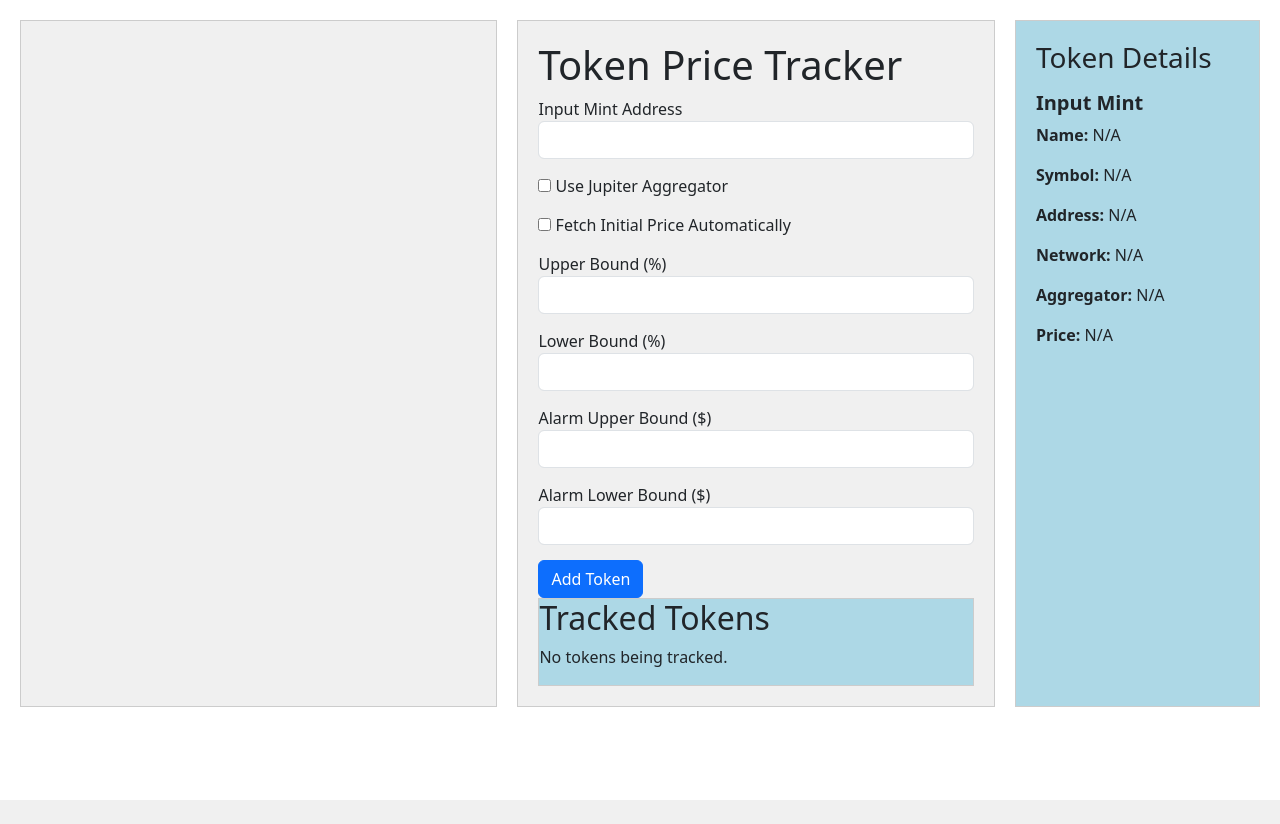
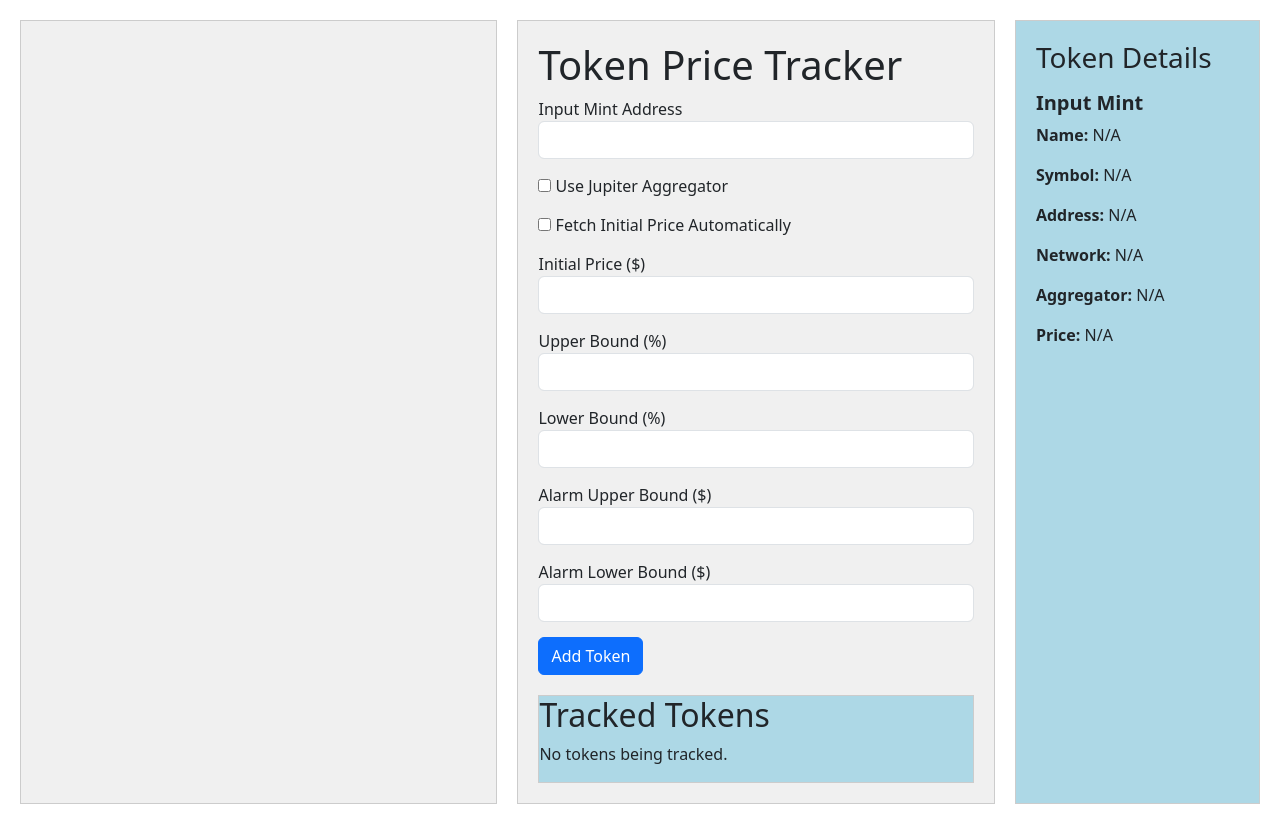
Before and after one commit to vishal24102002/token_tracker, a Flask app: page / in a window 1280 px wide. Before the commit the page ends 800 px from the top, so only its background shows below. Run offline with Flask 3, Linux system fonts and the light colour scheme; data that the repository does not hold is empty.

Commit message:
Update index.html

```diff
--- a/templates/index.html
+++ b/templates/index.html
@@ -89,7 +89,7 @@
                 <button id="tokenButton" type="submit" class="btn btn-primary">{{ 'Update Token' if edit_token else 'Add Token' }}</button>
             </form>
             </div>
-            <div class="table-back" style="background-color: lightblue; border: 1px solid #ccc;">
+            <div class="table-back" style="margin-top: 20px; background-color: lightblue; border: 1px solid #ccc;">
                 <h2>Tracked Tokens</h2>
                 {% if tokens %}
                 <table class="table table-bordered" >
@@ -139,7 +139,7 @@
             <p><strong>Aggregator:</strong> <span id="tokenAggregator">N/A</span></p>
             <p><strong>Price:</strong> <span id="tokenPrice">N/A</span></p>
 
-            <div class="output_token_detail" style="visibility: hidden;">
+            <div id="output_token_detail" style="visibility: hidden;">
                 <h5><b>Output Mint</b></h5>
                 <p><strong>Name:</strong> <span id="tokenName">N/A</span></p>
                 <p><strong>Symbol:</strong> <span id="tokenSymbol">N/A</span></p>
```
Lines whose indentation alone changed are shown as unchanged.
